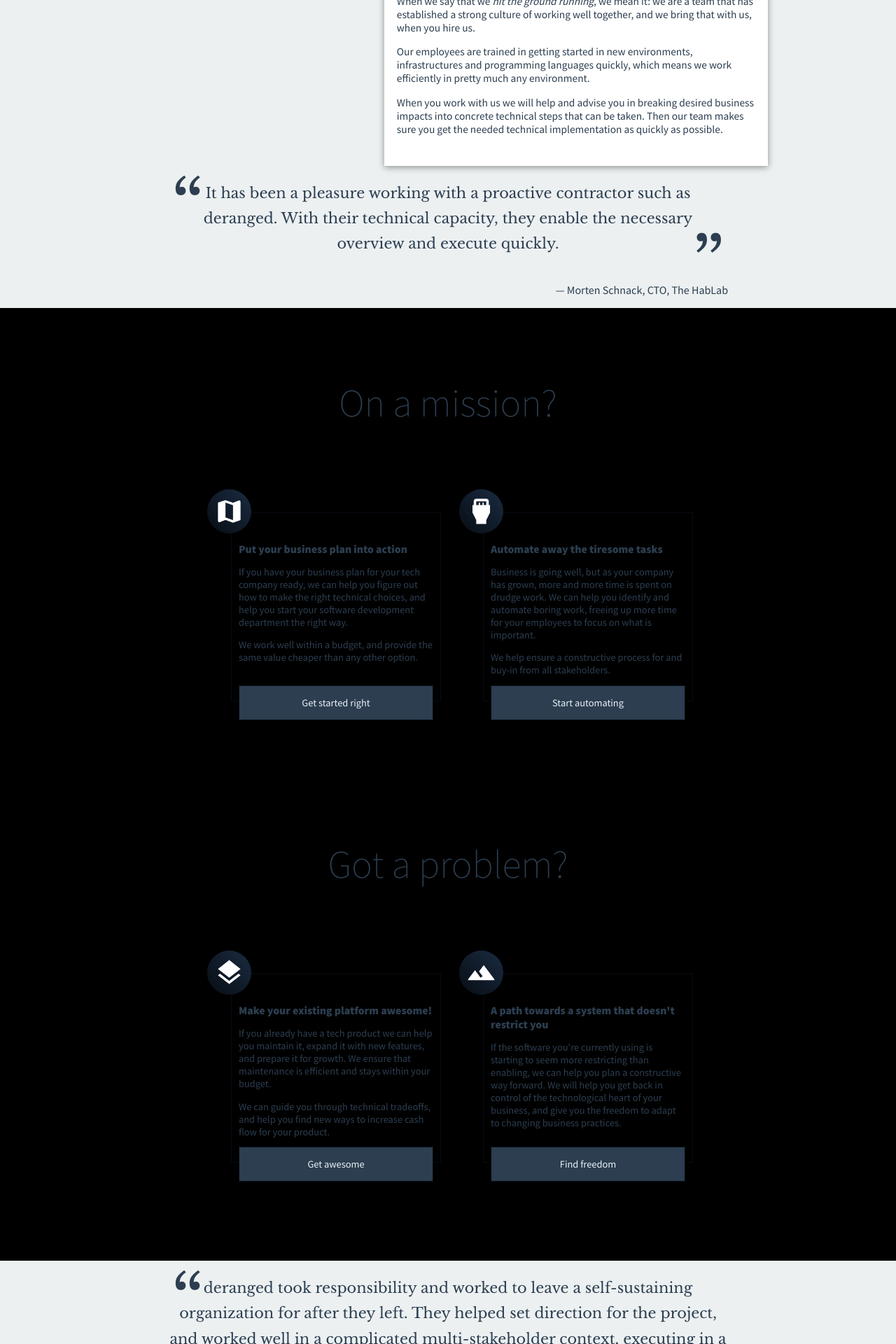
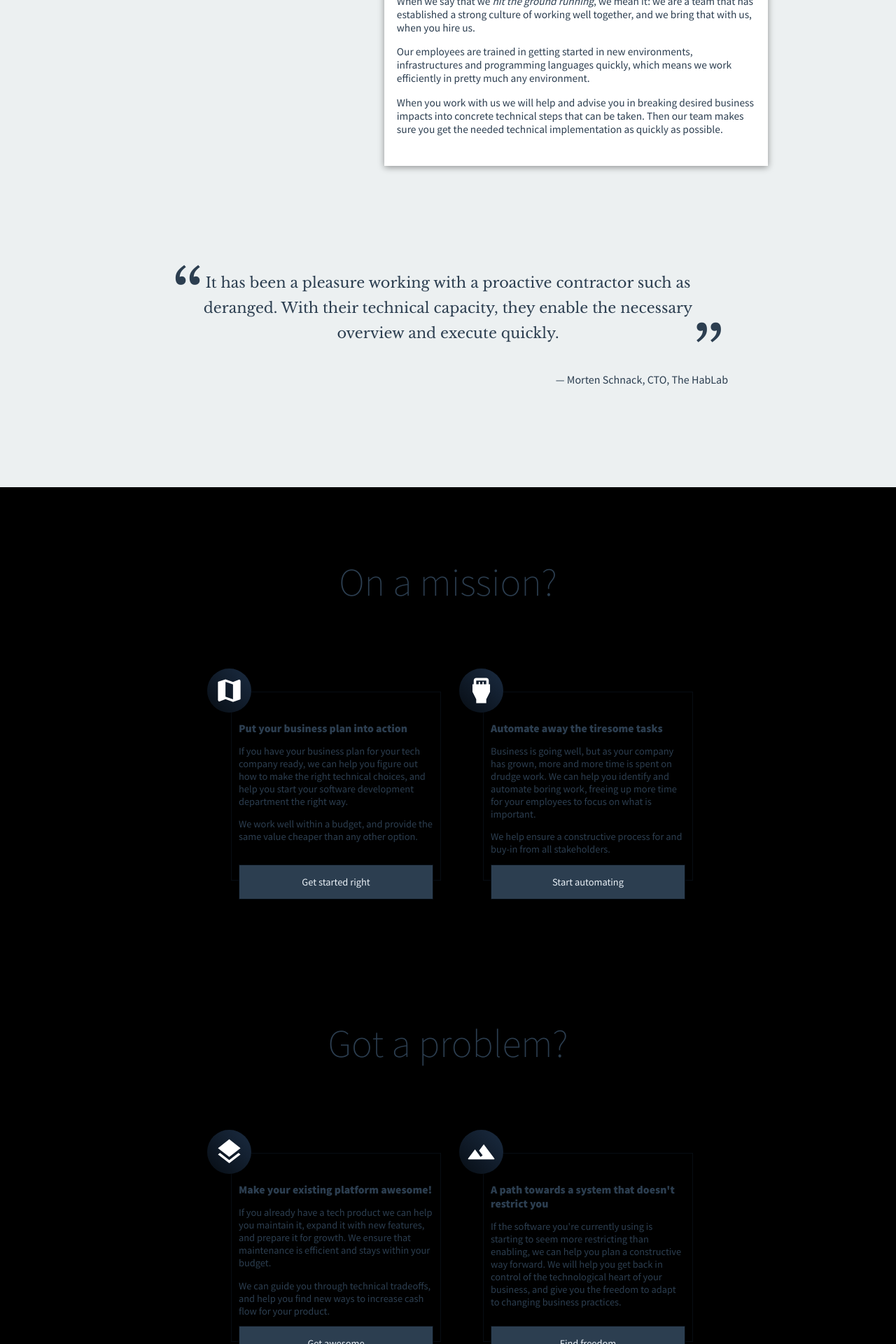
Before and after one commit to derangeddk/deranged.dk, a Jekyll site: the page built from index.html, in a window 1280 px wide. Shown: the part 2083-4003 px from the top of the page at 70% size. Built offline with Jekyll 4.4.1, drawn with Linux system fonts in a browser that asks for light colours.

Commit message:
Add margins to frontpage quote sections

```diff
--- a/css/style.scss
+++ b/css/style.scss
@@ -243,3 +243,10 @@ main p {
         margin: 20px -25px;
     }
 }
+
+@for $i from 1 through 10 {
+    .my-#{$i} {
+        margin-top: #{$i}rem;
+        margin-bottom: #{$i}rem;
+    }
+}
--- a/index.html
+++ b/index.html
@@ -93,7 +93,7 @@ title: Let's start building your software ➟ deranged
     </div>
 </section>
 
-<section class="customer-quote-section">
+<section class="customer-quote-section my-8">
     <p class="quote-text">
         It has been a pleasure working with a proactive contractor such as deranged. With their technical capacity, they enable the necessary overview and execute quickly.
     </p>
@@ -150,7 +150,7 @@ title: Let's start building your software ➟ deranged
         </a>
     </div>
 </section>
-<section class="customer-quote-section">
+<section class="customer-quote-section my-8">
     <p class="quote-text">
         deranged took responsibility and worked to leave a self-sustaining organization for after they left. They helped set direction for the project, and worked well in a complicated multi-stakeholder context, executing in a way that satisfied all stakeholders.
     </p>
```
